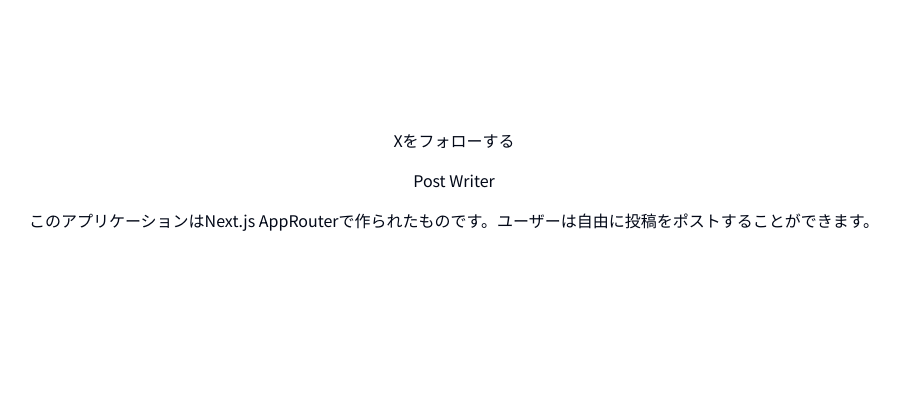
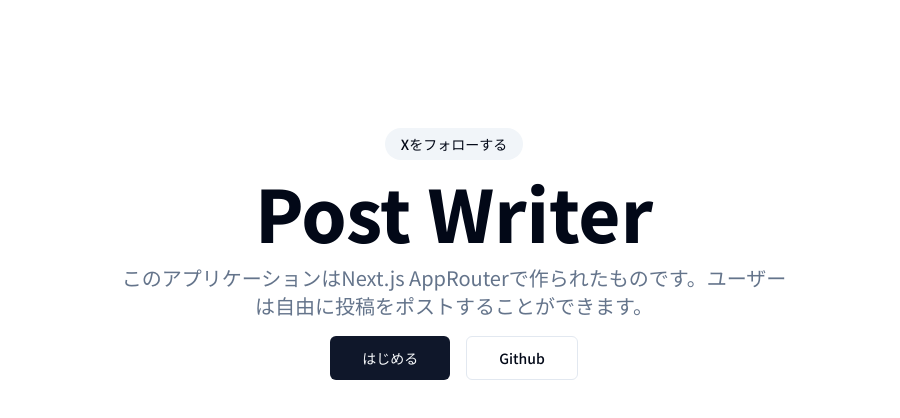
Before and after one commit to Kens04/post-writer-webapp, a Next.js app: page / in a window 1280 px wide. Shown: the top 418 px of the page, without its empty margins (186-1086 px from the left). Built offline with nearby package versions, Linux system fonts and the light colour scheme.

Commit message:
アプリタイトルセクションのHTMLとCSSを実装

```diff
--- a/src/app/(marketing)/page.tsx
+++ b/src/app/(marketing)/page.tsx
@@ -1,3 +1,5 @@
+import { buttonVariants } from "@/components/ui/button";
+import { cn } from "@/lib/utils";
 import Link from "next/link";
 
 
@@ -6,9 +8,13 @@ export default function IndexPage() {
     <>
       <section className="pt-6 md:pt-10 lg:py-32 pb-8 md:pb-12">
         <div className="container text-center flex flex-col items-center gap-4 max-w-[64rem]">
-          <Link href={"/"}>Xをフォローする</Link>
-          <h1>Post Writer</h1>
-          <p>このアプリケーションはNext.js AppRouterで作られたものです。ユーザーは自由に投稿をポストすることができます。</p>
+          <Link href={"/"} className="bg-muted px-4 py-1.5 rounded-2xl font-medium text-sm">Xをフォローする</Link>
+          <h1 className="font-extrabold text-3xl sm:text-5xl md:text-6xl lg:text-7xl">Post Writer</h1>
+          <p className="text-muted-foreground sm:text-xl leading-normal max-w-[42rem]">このアプリケーションはNext.js AppRouterで作られたものです。ユーザーは自由に投稿をポストすることができます。</p>
+          <div className="space-x-4">
+            <Link href={"/login"} className={cn(buttonVariants({ size: "lg" }))}>はじめる</Link>
+            <Link href={"/"} className={cn(buttonVariants({ size: "lg", variant: "outline" }))} target="_blank" rel="noreferrer">Github</Link>
+          </div>
         </div>
       </section>
     </>
```
